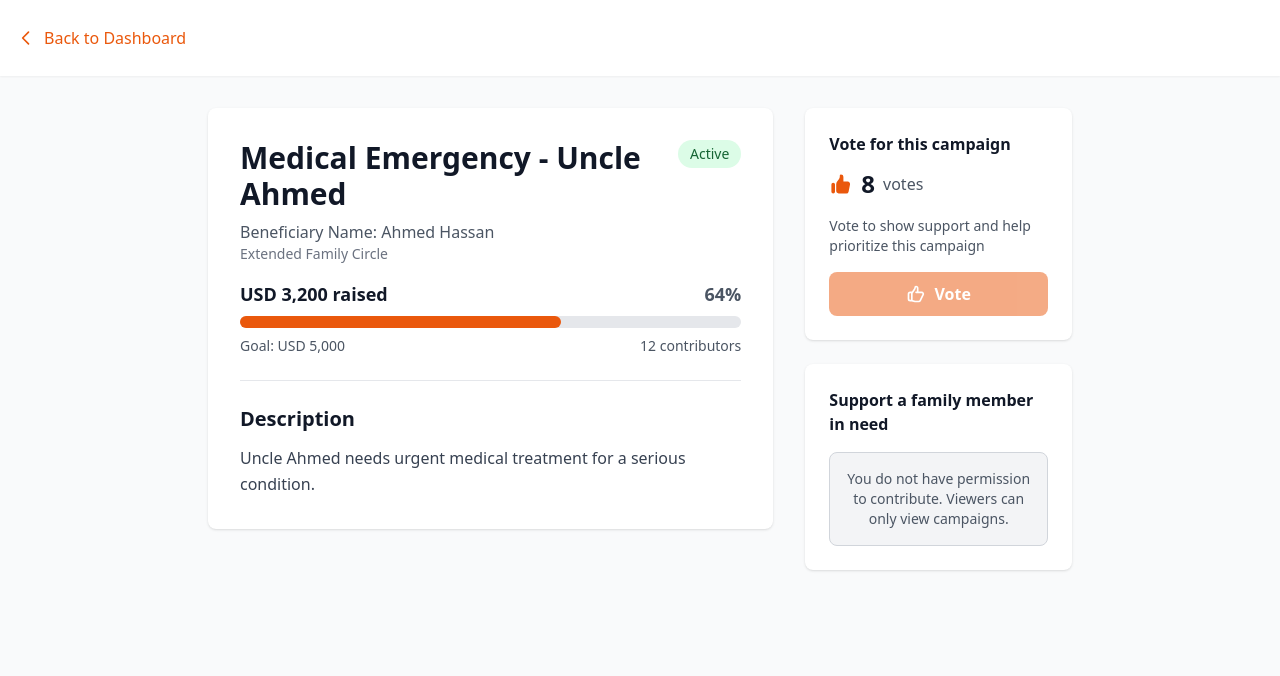
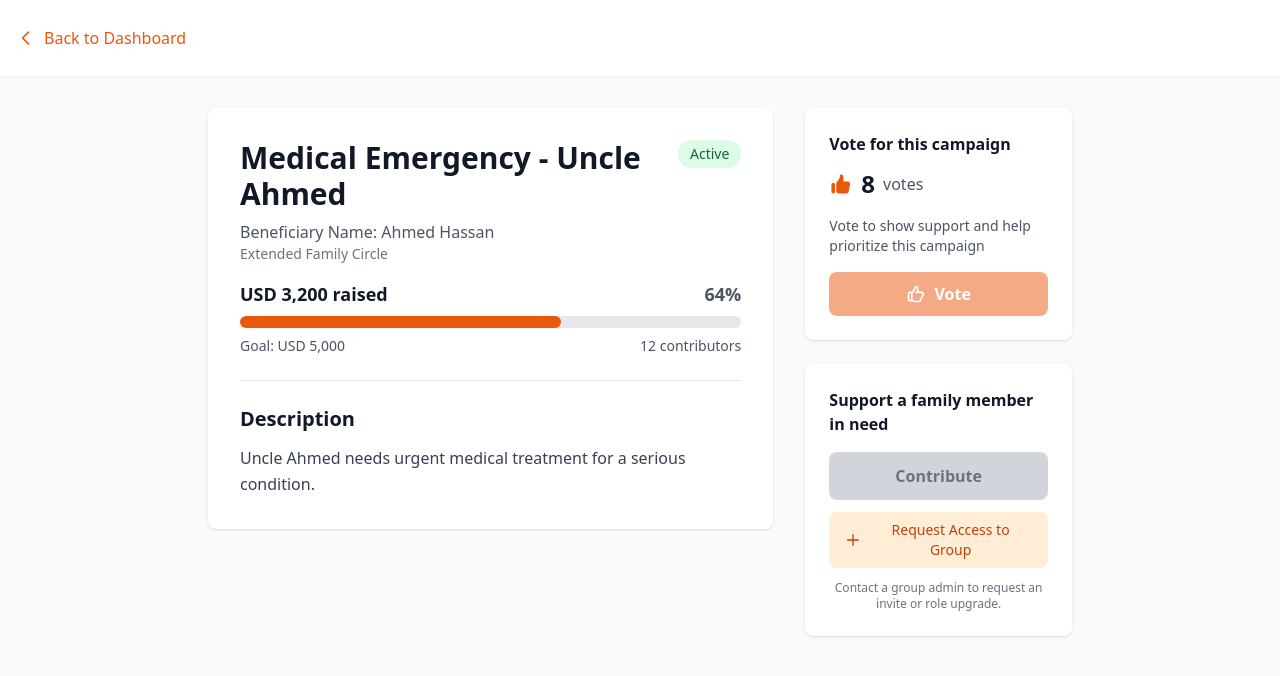
Before and after one commit to nfouad1/Amanah, a Next.js app: page /dashboard/campaigns/1 in a window 1280 px wide. Shown: the top 676 px of the page. Built offline with nearby package versions, Linux system fonts and the light colour scheme.

Commit message:
Add viewer role help: tooltip on contribute button and request access feature

```diff
--- a/src/app/dashboard/campaigns/[id]/page.tsx
+++ b/src/app/dashboard/campaigns/[id]/page.tsx
@@ -245,9 +245,39 @@ export default function CampaignDetail() {
                   {t('contribute')}
                 </Link>
               ) : (
-                <div className="bg-gray-100 border border-gray-300 rounded-lg p-4 text-center">
-                  <p className="text-sm text-gray-600">
-                    {t('noPermissionContribute')}
+                <div className="space-y-3">
+                  <div className="relative group">
+                    <button
+                      disabled
+                      className="w-full bg-gray-300 text-gray-500 py-3 px-4 rounded-lg cursor-not-allowed font-semibold"
+                    >
+                      {t('contribute')}
+                    </button>
+                    {/* Tooltip */}
+                    <div className="absolute bottom-full left-1/2 transform -translate-x-1/2 mb-2 hidden group-hover:block w-64 z-10">
+                      <div className="bg-gray-900 text-white text-sm rounded-lg p-3 shadow-lg">
+                        <p className="mb-2">{t('viewerNeedInvite')}</p>
+                        <p className="text-xs text-gray-300">{t('viewerUpgradeRole')}</p>
+                        <div className="absolute bottom-0 left-1/2 transform -translate-x-1/2 translate-y-1/2 rotate-45 w-2 h-2 bg-gray-900"></div>
+                      </div>
+                    </div>
+                  </div>
+
+                  <button
+                    onClick={() => {
+                      // TODO: Implement request access functionality
+                      alert(t('viewerRequestSent'));
+                    }}
+                    className="w-full bg-primary-100 text-primary-700 py-2 px-4 rounded-lg hover:bg-primary-200 font-medium text-sm flex items-center justify-center gap-2"
+                  >
+                    <svg className="w-4 h-4" fill="none" stroke="currentColor" viewBox="0 0 24 24">
+                      <path strokeLinecap="round" strokeLinejoin="round" strokeWidth={2} d="M12 4v16m8-8H4" />
+                    </svg>
+                    {t('viewerRequestAccess')}
+                  </button>
+
+                  <p className="text-xs text-gray-500 text-center">
+                    {t('viewerContactAdmin')}
                   </p>
                 </div>
               )}
--- a/src/lib/i18n.ts
+++ b/src/lib/i18n.ts
@@ -314,6 +314,13 @@ export const translations = {
     noPermissionDeleteGroup: 'You do not have permission to delete groups. Only Admins can delete groups.',
     noPermissionEditGroup: 'You do not have permission to edit groups. Only Admins can edit groups.',
     noPermissionInviteToGroup: 'You do not have permission to invite members to groups. Only Admins can invite to groups.',
+
+    // Viewer Role Help Messages
+    viewerNeedInvite: 'As a Viewer, you need to be invited to a group to contribute to campaigns.',
+    viewerRequestAccess: 'Request Access to Group',
+    viewerRequestSent: 'Access request sent to group admins',
+    viewerContactAdmin: 'Contact a group admin to request an invite or role upgrade.',
+    viewerUpgradeRole: 'To contribute, ask an admin to upgrade your role to Member or Contributor.',
     requiresApproval: 'Requires Approval',
     requiresApprovalDesc: 'Campaign needs 3 votes before it can accept contributions',
     startImmediately: 'Start Immediately',
@@ -664,6 +671,13 @@ export const translations = {
     noPermissionDeleteGroup: 'ليس لديك إذن لحذف المجموعات. يمكن للمسؤولين فقط حذف المجموعات.',
     noPermissionEditGroup: 'ليس لديك إذن لتعديل المجموعات. يمكن للمسؤولين فقط تعديل المجموعات.',
     noPermissionInviteToGroup: 'ليس لديك إذن لدعوة أعضاء إلى المجموعات. يمكن للمسؤولين فقط الدعوة إلى المجموعات.',
+
+    // Viewer Role Help Messages
+    viewerNeedInvite: 'كمشاهد، تحتاج إلى دعوة للانضمام إلى مجموعة للمساهمة في الحملات.',
+    viewerRequestAccess: 'طلب الوصول إلى المجموعة',
+    viewerRequestSent: 'تم إرسال طلب الوصول إلى مسؤولي المجموعة',
+    viewerContactAdmin: 'اتصل بمسؤول المجموعة لطلب دعوة أو ترقية الدور.',
+    viewerUpgradeRole: 'للمساهمة، اطلب من المسؤول ترقية دورك إلى عضو أو مساهم.',
     requiresApproval: 'يتطلب الموافقة',
     requiresApprovalDesc: 'تحتاج الحملة إلى 3 أصوات قبل أن تتمكن من قبول المساهمات',
     startImmediately: 'ابدأ فوراً',
@@ -1014,6 +1028,13 @@ export const translations = {
     noPermissionDeleteGroup: 'Du har inte behörighet att ta bort grupper. Endast administratörer kan ta bort grupper.',
     noPermissionEditGroup: 'Du har inte behörighet att redigera grupper. Endast administratörer kan redigera grupper.',
     noPermissionInviteToGroup: 'Du har inte behörighet att bjuda in medlemmar till grupper. Endast administratörer kan bjuda in till grupper.',
+
+    // Viewer Role Help Messages
+    viewerNeedInvite: 'Som tittare behöver du en inbjudan till en grupp för att bidra till kampanjer.',
+    viewerRequestAccess: 'Begär åtkomst till grupp',
+    viewerRequestSent: 'Åtkomstbegäran skickad till gruppadministratörer',
+    viewerContactAdmin: 'Kontakta en gruppadministratör för att begära en inbjudan eller rolluppgradering.',
+    viewerUpgradeRole: 'För att bidra, be en administratör att uppgradera din roll till medlem eller bidragsgivare.',
     requiresApproval: 'Kräver godkännande',
     requiresApprovalDesc: 'Kampanjen behöver 3 röster innan den kan ta emot bidrag',
     startImmediately: 'Starta direkt',
```
